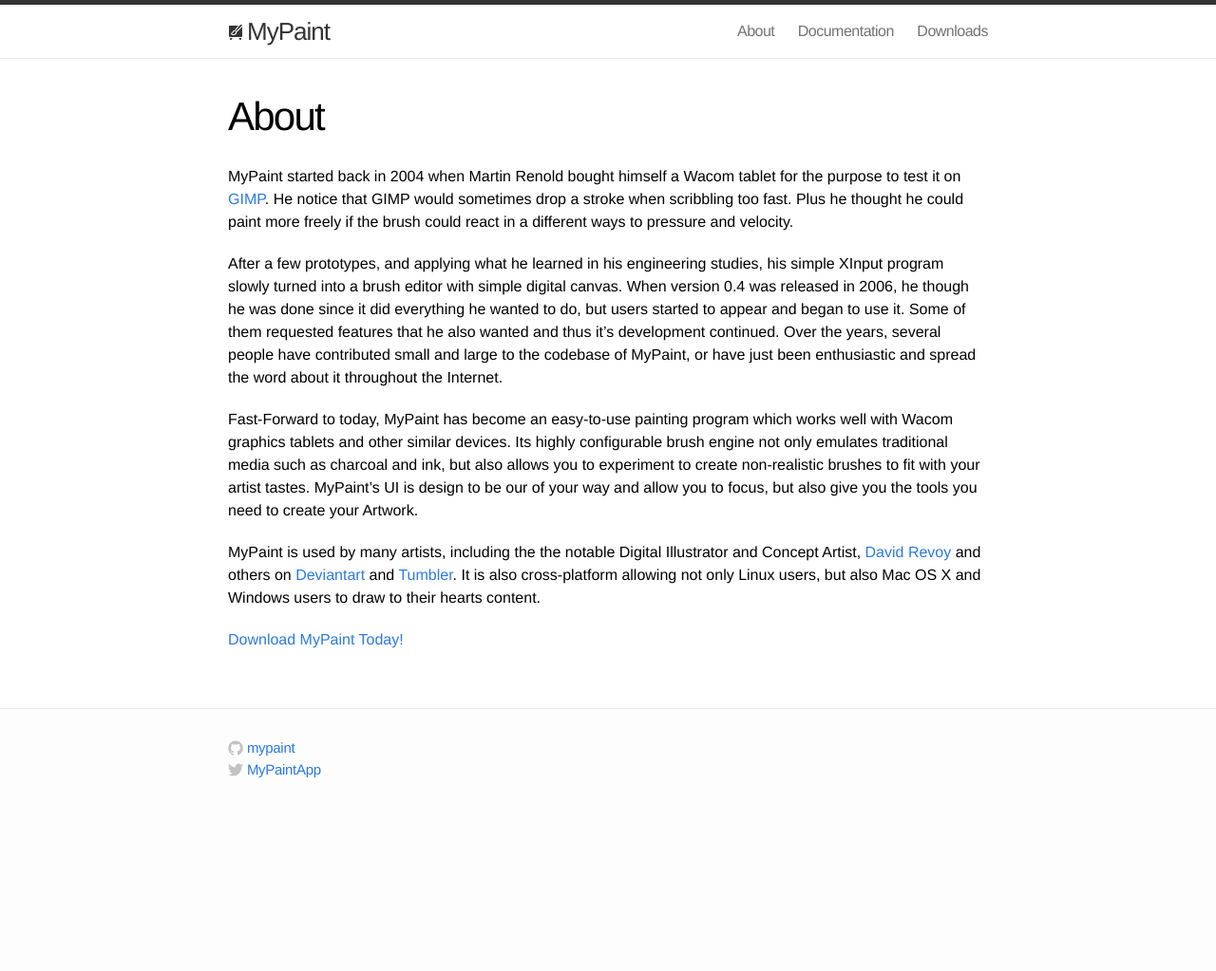
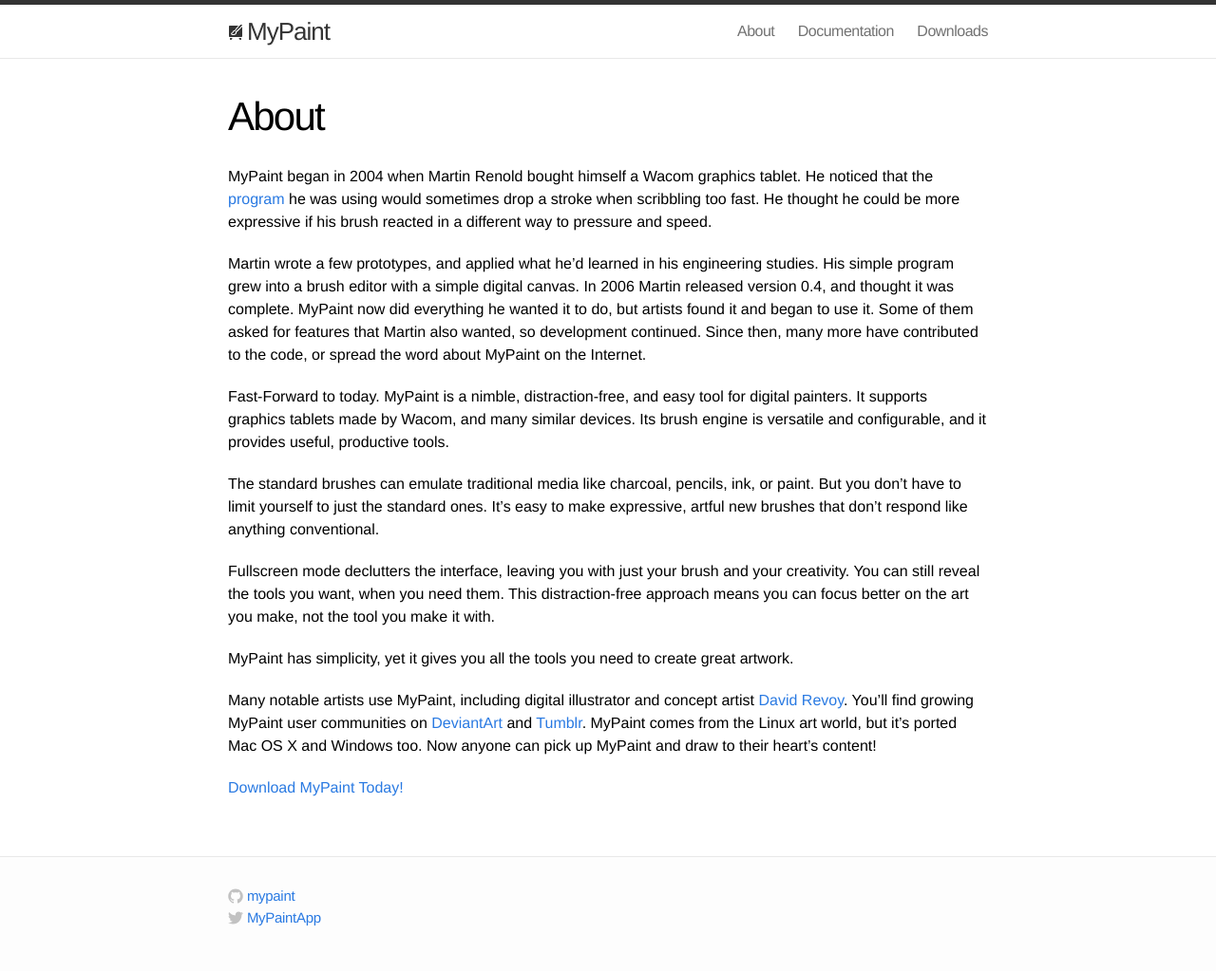
Before and after one commit to mypaint/website-2015, a Jekyll site: the page built from about.md, in a window 1280 px wide. Shown: the whole page at 95% size. Built offline with Jekyll 4.4.1, drawn with Linux system fonts in a browser that asks for light colours; before the commit the page ends 900 px from its top, so only the background shows below that.

Commit message:
About page: fix little things, clearer text
Fixed a few punctuation and grammar errors,
and tried to make the text read clearer using http://www.hemingwayapp.com/

Added a few buzzwords, and explain the sort of flow I try to let happen.

One clause (ish) per line. That's nicer for future diffs.

```diff
--- a/about.md
+++ b/about.md
@@ -4,35 +4,58 @@
 permalink: /about/
 ---
 
-MyPaint started back in 2004 when Martin Renold bought himself a Wacom
-tablet for the purpose to test it on [GIMP](http://gimp.org). He notice
-that GIMP would sometimes drop a stroke when scribbling too fast. Plus
-he thought he could paint more freely if the brush could react in a
-different ways to pressure and velocity.
+MyPaint began in 2004
+when Martin Renold bought himself a Wacom graphics tablet.
+He noticed that the [program][gimp] he was using
+would sometimes drop a stroke when scribbling too fast.
+He thought he could be more expressive
+if his brush reacted in a different way to pressure and speed.
 
-After a few prototypes, and applying what he learned in his engineering
-studies, his simple XInput program slowly turned into a brush editor
-with simple digital canvas. When version 0.4 was released in 2006, he
-though he was done since it did everything he wanted to do, but users
-started to appear and began to use it. Some of them requested features
-that he also wanted and thus it's development continued. Over the
-years, several people have contributed small and large to the codebase
-of MyPaint, or have just been enthusiastic and spread the word about it
-throughout the Internet.
+Martin wrote a few prototypes,
+and applied what he'd learned in his engineering studies.
+His simple program grew into a brush editor with a simple digital canvas.
+In 2006 Martin released version 0.4, and thought it was complete.
+MyPaint now did everything he wanted it to do,
+but artists found it and began to use it.
+Some of them asked for features that Martin also wanted,
+so development continued.
+Since then, many more have contributed to the code,
+or spread the word about MyPaint on the Internet.
 
-Fast-Forward to today, MyPaint has become an easy-to-use painting
-program which works well with Wacom graphics tablets and other similar
-devices. Its highly configurable brush engine not only emulates
-traditional media such as charcoal and ink, but also allows you to
-experiment to create non-realistic brushes to fit with your artist
-tastes. MyPaint's UI is design to be our of your way and allow you to
-focus, but also give you the tools you need to create your Artwork.
+Fast-Forward to today.
+MyPaint is a nimble, distraction-free, and easy
+tool for digital painters.
+It supports graphics tablets made by Wacom,
+and many similar devices.
+Its brush engine is versatile and configurable,
+and it provides useful, productive tools.
 
-MyPaint is used by many artists, including the the notable Digital
-Illustrator and Concept Artist, [David Revoy](http://davidrevoy.com)
-and others on [Deviantart](http://mypaint.deviantart.com/) and
-[Tumbler](http://made-with-mypaint.tumblr.com/). It is also
-cross-platform allowing not only Linux users, but also Mac OS X and
-Windows users to draw to their hearts content.
+The standard brushes can emulate traditional media like
+charcoal, pencils, ink, or paint.
+But you don't have to limit yourself to just the standard ones.
+It’s easy to make expressive, artful new brushes
+that don’t respond like anything conventional.
+
+Fullscreen mode declutters the interface,
+leaving you with just your brush and your creativity.
+You can still reveal the tools you want, when you need them.
+This distraction-free approach means you can focus better on
+the art you make, not the tool you make it with.
+
+MyPaint has simplicity,
+yet it gives you all the tools you need to create great artwork.
+
+Many notable artists use MyPaint, including
+digital illustrator and concept artist [David Revoy][deevad].
+You'll find growing MyPaint user communities on
+[DeviantArt][da] and [Tumblr][tumblr].
+MyPaint comes from the Linux art world,
+but it's ported Mac OS X and Windows too.
+Now anyone can pick up MyPaint and draw to their heart's content!
 
 [Download MyPaint Today!](/downloads)
+
+[gimp]: http://gimp.org
+[deevad]: http://davidrevoy.com
+[da]: http://mypaint.deviantart.com/
+[tumblr]: http://made-with-mypaint.tumblr.com/
```
